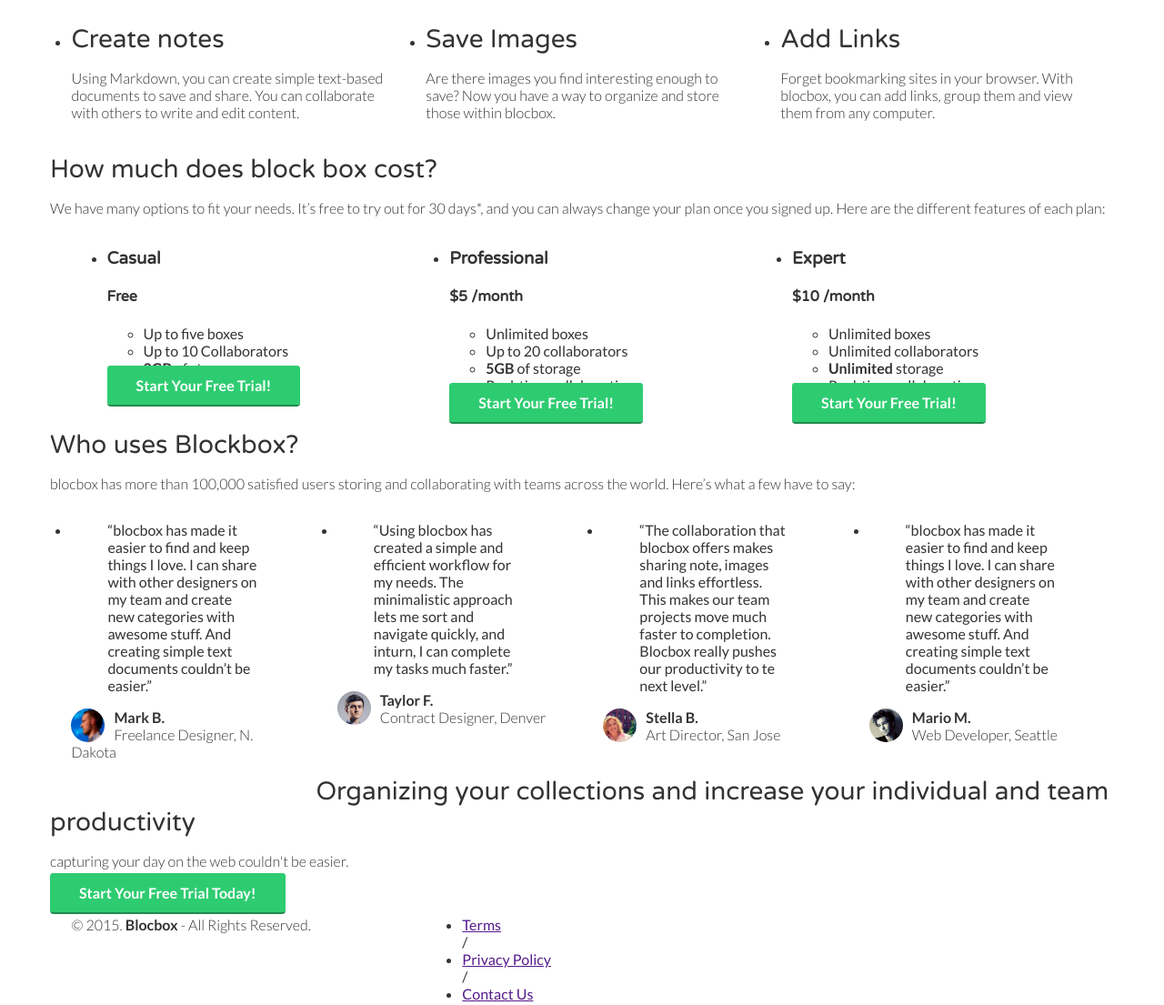
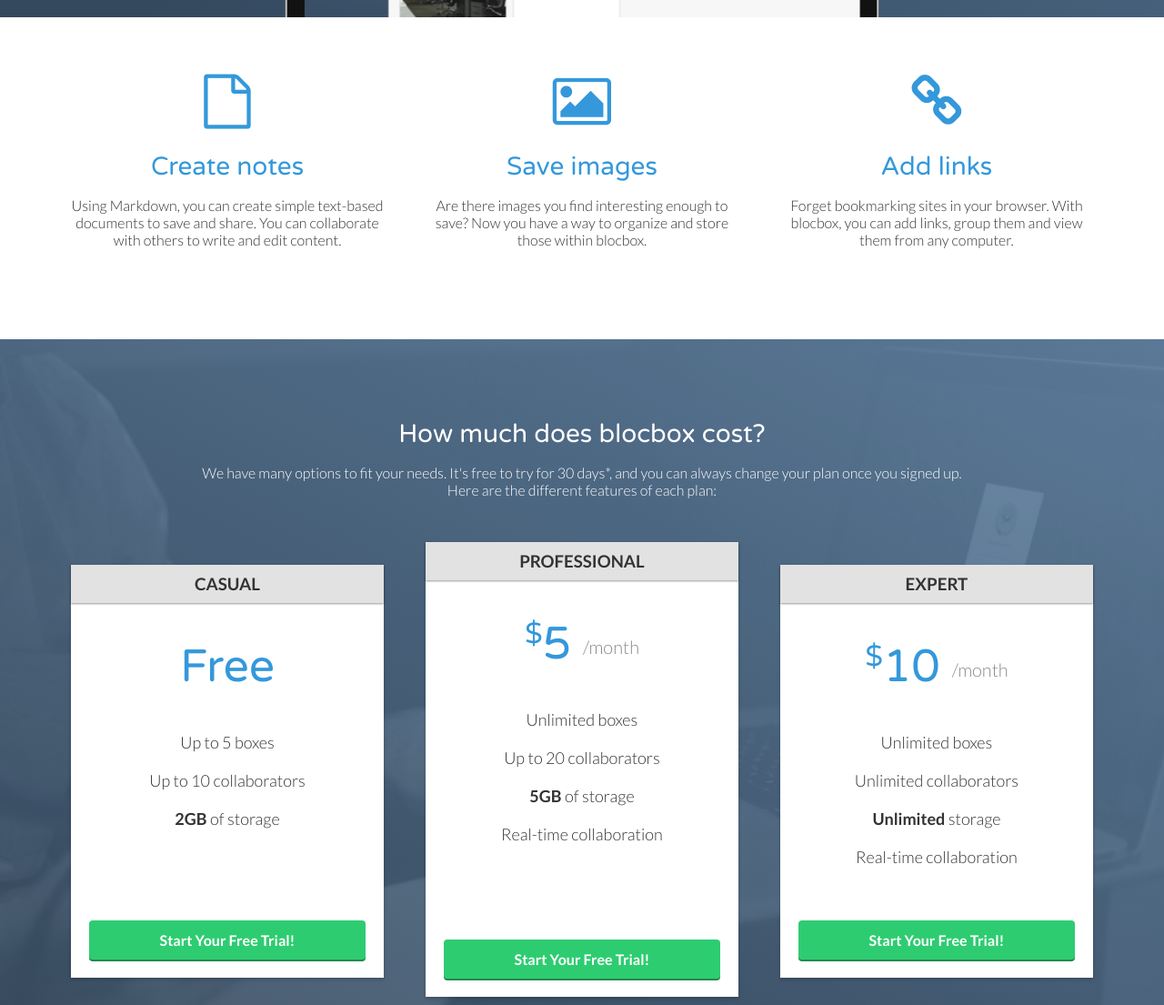
Before and after one commit to mattsmithcreative/Blocbox, a plain HTML site: page index.html in a window 1280 px wide. Shown: the part 783-1888 px from the top of the page at 91% size. Drawn offline with Linux system fonts and the light colour scheme.

Commit message:
Project-30-revised-for-bugs

```diff
--- a/css/style.css
+++ b/css/style.css
@@ -1,53 +1,54 @@
-html, body {
+ html, body{
    overflow-x: hidden;
  }
 
  body {
-    font-family: "lato", Helvetica, Arial, san-serif;
-    color: #333;
+   font-family: "Lato", Helvetica, Arial, sans-serif;
+   color:#333333;
  }
 
-h1, h2, h3, h4,h5, h6 {
+ h1, h2, h3, h4, h5, h6 {
    font-family: "Varela Round", Helvetica, Arial, sans-serif;
  }
 
  h2 {
-    font-size: 28px;
+   font-size:28px;
    font-weight: normal;
    margin-bottom: 5px;
  }
 
  p {
-    font-size: 16px;
+   font-size:16px;
    line-height: 19px;
    font-weight: 100;
  }
 
-
-/* Grid */
+ /* GRID */
 
  .container {
    margin-right: auto;
    margin-left: auto;
-    padding: 0 15px 0;
+   padding-left: 15px;
+   padding-right: 15px;
    position: relative;
  }
 
-container:before, container:after {
+ .container:before,
+ .container:after {
    content: " ";
    display: table;
  }
 
-container:after {
+ .container:after {
    clear: both;
  }
 
  .one-half, .one-third, .one-fourth {
-    width: 96%;
-    float: left;
-    position: relative;
+   width:96%;
+   float:left;
+   position:relative;
    min-height: 1px;
-    margin: 0 2% 20px;
+   margin:0 2% 20px;
  }
 
 
@@ -175,3 +176,123 @@
         width: 2340px;
     }
 }
+
+/* BENEFITS */
+
+ .benefits {
+   text-align: center;
+   display: block;
+   position: relative;
+ }
+
+ .benefits ul {
+   margin: 0 auto;
+   padding: 4em 0;
+ }
+
+ .benefits ul li {
+   list-style-type: none;
+   display: inline-block;
+ }
+
+ .benefits i {
+   color: #3498DB;
+   font-size: 60px;
+   margin: 0;
+   vertical-align: middle;
+ }
+
+ .benefits h2 {
+   color: #3498DB;
+ }
+
+/* PRICING */
+
+ .pricing {
+   background: #34495E url("../images/background.png") top center no-repeat;
+   background: url("../images/background.png") top center no-repeat, linear-gradient(206deg, #5F81A3 0%, #34495E 94%);
+   background-size: cover;
+   text-align: center;
+   padding: 4em 0;
+ }
+
+ .pricing h2, .pricing p {
+   color: #FFFFFF;
+ }
+
+ .pricing ul {
+   margin: 0 auto;
+   padding: 2em 0;
+ }
+
+ .pricing ul li {
+   list-style-type: none;
+ }
+
+ .box {
+   padding: 0 15px 15px;
+   background: #FFFFFF;
+   box-shadow: 0px 2px 4px 0px rgba(0,0,0,0.20);
+   min-height: 439px;
+   position: relative;
+   margin-top: 25px;
+ }
+
+ .box.middle {
+   min-height: 485px;
+   margin-top: 0px;
+ }
+
+ .box h3 {
+   font-family: "Lato", Helvetica, Arial, sans-serif;
+   font-weight: 600;
+   text-transform: uppercase;
+   background: #E2E2E2;
+   box-shadow: 0px 1px 2px 0px rgba(0,0,0,0.40);
+   left: 0;
+   right: 0;
+   top: 0;
+   text-align: center;
+   margin: 0 -15px 40px;
+   padding: 10px 0;
+ }
+
+.box h4 {
+    font-size: 50px;
+    font-weight: normal;
+    margin: 40px 0 10px;
+    color: #3498DB;
+}
+
+.box h4 span {
+   font-size: 32px;
+   vertical-align: top;
+ }
+
+ .box h4 span.month {
+   font-family: "Lato", Helvetica, Arial, sans-serif;
+   font-weight: 100;
+   color: #888888;
+   font-size: 20px;
+   vertical-align: middle;
+ }
+
+ .box ul li {
+   font-size: 18px;
+   margin-bottom: 20px;
+   font-weight: 100;
+ }
+
+ .box .btn {
+   position: absolute;
+   bottom: 20px;
+   left: 20px;
+   right: 20px;
+ }
+
+ .small {
+   font-size: 12px;
+   color: #FEFEFE;
+   line-height: 15px;
+   font-style:italic;
+ }
--- a/index.html
+++ b/index.html
@@ -1,15 +1,14 @@
 <!DOCTYPE html>
 <html lang="en-us">
-
 <head>
   <meta http-equiv="X-UA-Compatible" content="IE=Edge">
+  <meta name="viewport" content="width=device-width, initial-scale=1">
   <meta charset="UTF-8">
-
-     <title>Save, share and Collaborate | Blocbox</title>
+  <title>Save, share and collaborate | Blocbox</title>
 
   <!-- Google Fonts -->
-    <link href='https://fonts.googleapis.com/css?family=Lato:400,300,700,900,300italic,400italic,700italic,900italic|Varela+Round' rel='stylesheet' type='text/css'>
-  </head>
+
+  <link href='http://fonts.googleapis.com/css?family=Lato:300,400,700,300italic,400italic,700italic|Varela+Round' rel='stylesheet' type='text/css'>
 
 <!-- CSS -->
 
@@ -18,14 +17,15 @@
   <link rel="stylesheet" href="css/font-awesome.css">
   <link rel="stylesheet" href="css/animate.css">
 
-
+</head>
 <body>
 
-    <!--hero -->
+ <!-- Hero -->
+
  <header>
    <nav class="container">
      <div class="one-half">
-            <a href="index.html" class="site-logo"><img src="images/site-logo.svg" alt="Blocbox" /></a>
+       <a href="index.html" class="site-logo"><img src="images/site-logo.png" alt="Blocbox" /></a>
      </div>
      <div class="one-half">
        <ul>
@@ -34,48 +34,52 @@
        </ul>
      </div>
    </nav>
-        <div class="contaner hero">
+   <div class="container hero">
      <h1 class="animated fadeIn">Save, share and collaborate.</h1>
-          <p>blocbox lets you collect and sort information.<br/>Create simple notes, store images and add links.</p>
-          <a href="signup.html" class="btn">Start Your Free Trial</a>
+     <p>blocbox lets you collect and sort information.<br/>Create simple notes, store images, and add links.</p>
+     <a href="signup.html" class="btn">Start Your Free Trial!</a>
      <img src="images/dashboard.png" alt="Blocbox" />
    </div>
  </header>
+ <main role="main">
 
-                <!-- benefits section -->
+  <!-- Benefits -->
 
-    <main role="main">
   <section class="benefits">
     <ul class="container">
       <li class="one-third">
+        <i class="fa fa-file-o"></i>
         <h2>Create notes</h2>
         <p>Using Markdown, you can create simple text-based documents to save and share. You can collaborate with others to write and edit content.</p>
       </li>
       <li class="one-third">
-                    <h2>Save Images</h2>
+        <i class="fa fa-picture-o"></i>
+        <h2>Save images</h2>
         <p>Are there images you find interesting enough to save? Now you have a way to organize and store those within blocbox.</p>
       </li>
       <li class="one-third">
-                    <h2>Add Links</h2>
+        <i class="fa fa-link"></i>
+        <h2>Add links</h2>
         <p>Forget bookmarking sites in your browser. With blocbox, you can add links, group them and view them from any computer.</p>
       </li>
     </ul>
   </section>
-    </main>
 
-        <!-- Pricing Section -->
-        <section>
+  <!-- Pricing -->
+
+  <section class="pricing">
     <div class="container">
-                <h2>How much does block box cost?</h2>
-                <p>We have many options to fit your needs. It’s free to try out for 30 days*, and you can always change your plan once you signed up. Here are the different features of each plan: </p>
-                <ul class="contaner">
+      <h2>How much does blocbox cost?</h2>
+      <p>We have many options to fit your needs. It's free to try for 30 days*, and you can always change your plan once you signed up. <br/>Here are the different features of each plan:</p>
+    </div>
+    <ul class="container">
       <li class="one-third">
         <div class="box">
           <h3>Casual</h3>
           <h4>Free</h4>
           <ul>
-                                <li>Up to five boxes</li>
-                                <li>Up to 10 Collaborators</li>
+            <li>Up to 5 boxes</li>
+            <li>Up to 10 collaborators</li>
             <li><strong>2GB</strong> of storage</li>
           </ul>
           <a href="signup.html" class="btn">Start Your Free Trial!</a>
@@ -94,7 +98,6 @@
         <a href="signup.html" class="btn">Start Your Free Trial!</a>
       </div>
     </li>
-
     <li class="one-third">
       <div class="box">
         <h3>Expert</h3>
@@ -109,15 +112,14 @@
       </div>
     </li>
     </ul>
-            </div>
   </section>
 
   <!-- Testimonials -->
 
   <section class="testimonials">
     <div class="container">
-                <h2>Who uses Blockbox?</h2>
-                <p>blocbox has more than 100,000 satisfied users storing and collaborating with teams across the world. Here’s what a few have to say: </p>
+      <h2>Who uses blocbox?</h2>
+      <p>blocbox has more than 100,000 satisfied users storing and collaborating<br/> with teams across the world. Here's what a few have to say:</p>
     </div>
     <ul class="container">
       <li class="one-fourth">
@@ -126,24 +128,18 @@
         <img src="images/130.png" class="avatar" alt="avatar">
         <p class="name"><strong>Mark B.</strong><br/>Freelance Designer, N. Dakota</p>
       </li>
-            </ul>
-                        <ul class="container">
     <li class="one-fourth">
         <blockquote>“Using blocbox has created a simple and efficient workflow for my needs.  The minimalistic approach lets me sort and navigate quickly, and inturn, I can complete my tasks much faster.”
         </blockquote>
         <img src="images/128.jpg" class="avatar" alt="avatar">
         <p class="name"><strong>Taylor F.</strong><br/>Contract Designer, Denver</p>
     </li>
-            </ul>
-            <ul class="container">
     <li class="one-fourth">
         <blockquote>“The collaboration that blocbox offers makes sharing note, images and links effortless.  This makes our team projects move much faster to completion. Blocbox really pushes our productivity to te next level.”
         </blockquote>
         <img class="avatar" src="images/129.png" alt="avatar">
         <p class="name"><strong>Stella B.</strong><br/>Art Director, San Jose</p>
     </li>
-            </ul>
-                        <ul class="container">
     <li class="one-fourth">
         <blockquote>“blocbox has made it easier to find and keep things I love. I can share with other designers on my team and create new categories with awesome stuff. And creating simple text documents couldn’t be easier.”
         </blockquote>
@@ -152,6 +148,8 @@
     </li>
    </ul>
   </section>
+
+</main>
 
 <!-- New Section -->
 
@@ -184,5 +182,6 @@
        </div>
    </div>
  </footer>
+
 </body>
 </html>
```
Also changed, not shown: images/background.png (added). Lines whose indentation alone changed are shown as unchanged.
